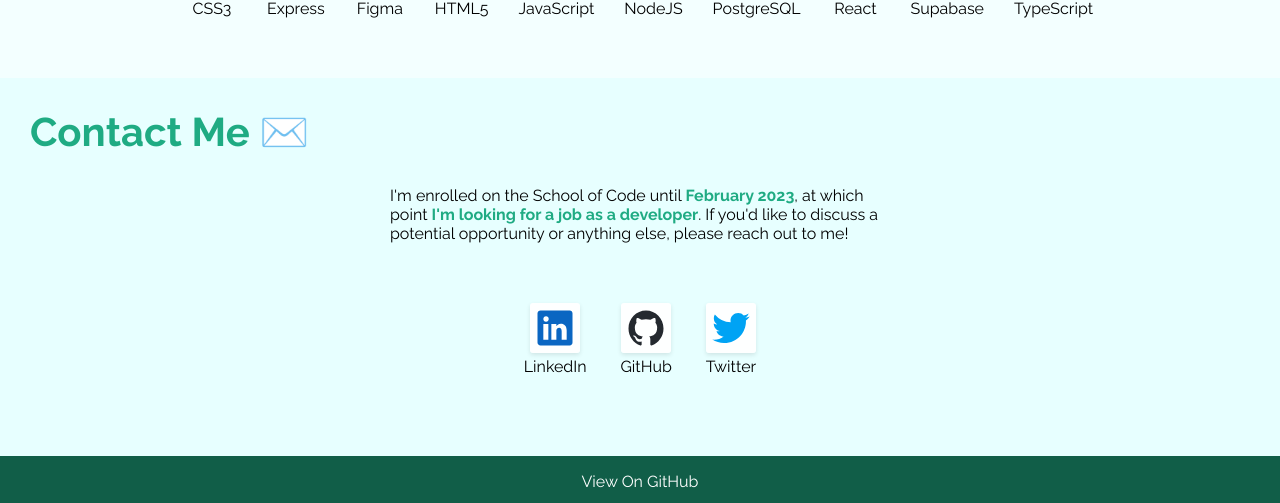
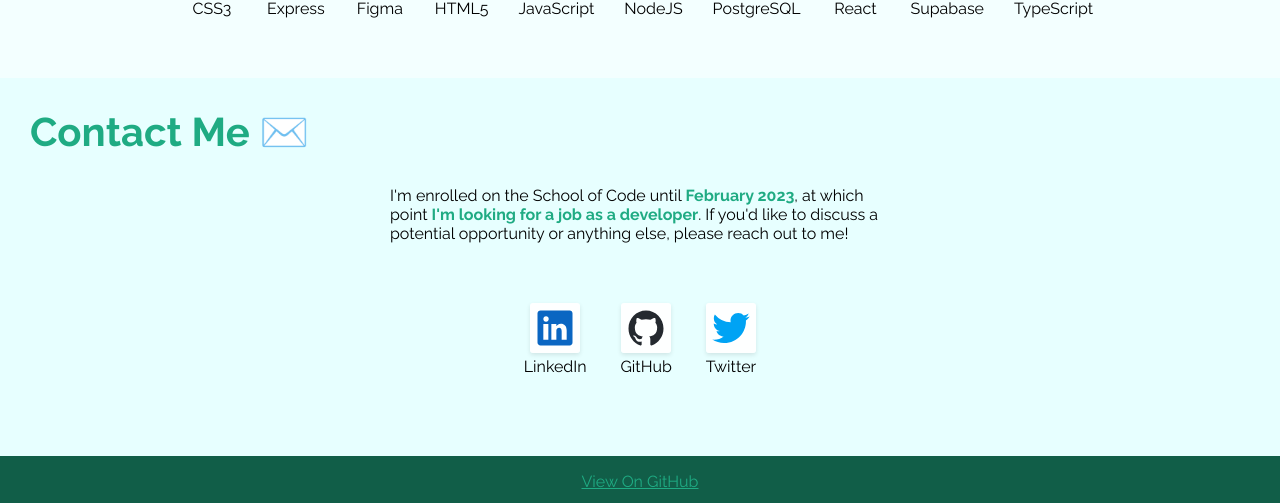
Before and after one commit to lewisgormanneale/portfolio-website, a React (Create React App) app: page / in a window 1280 px wide. Shown: the part 2440-2943 px from the top of the page. Built offline with nearby package versions, Linux system fonts and the light colour scheme.

Commit message:
fixed contact section width, added link in footer

```diff
--- a/src/components/Contact/Contact.css
+++ b/src/components/Contact/Contact.css
@@ -2,6 +2,7 @@
   display: flex;
   flex-direction: column;
   background-color: #e7ffff;
+  overflow-x: hidden;
 }
 
 .contact-light {
@@ -26,11 +27,12 @@
   justify-content: space-evenly;
   align-items: center;
   gap: 40px;
+  width: 500px;
+  min-width: 300px;
 }
 
 .contact-greeting {
-  width: 500px;
-  min-width: 500px;
+  min-width: 300px;
 }
 
 .social-icons {
--- a/src/components/Contact/Contact.js
+++ b/src/components/Contact/Contact.js
@@ -14,12 +14,15 @@ export default function Contact() {
       <h2>Contact Me ✉️</h2>
       <div className="contact-content">
         <div className="contact-greeting-and-socials">
-          <p className="contact-greeting">
-            I'm enrolled on the School of Code until <span>February 2023</span>,
-            at which point <span>I'm looking for a job as a developer</span>. If
-            you'd like to discuss a potential opportunity or anything else,
-            please reach out to me!
-          </p>
+          <div className="contact-greeting">
+            <p>
+              I'm enrolled on the School of Code until{" "}
+              <span>February 2023</span>, at which point{" "}
+              <span>I'm looking for a job as a developer</span>. If you'd like
+              to discuss a potential opportunity or anything else, please reach
+              out to me!
+            </p>
+          </div>
           <div className="social-icons">
             <div className="social-icon-container">
               <a
--- a/src/components/Footer/Footer.js
+++ b/src/components/Footer/Footer.js
@@ -4,7 +4,11 @@ import "./Footer.css";
 export default function Footer() {
   return (
     <footer>
-      <p>View On GitHub</p>
+      <p>
+        <a href="https://github.com/lewisgormanneale/portfolio-website">
+          View On GitHub
+        </a>
+      </p>
     </footer>
   );
 }
```
